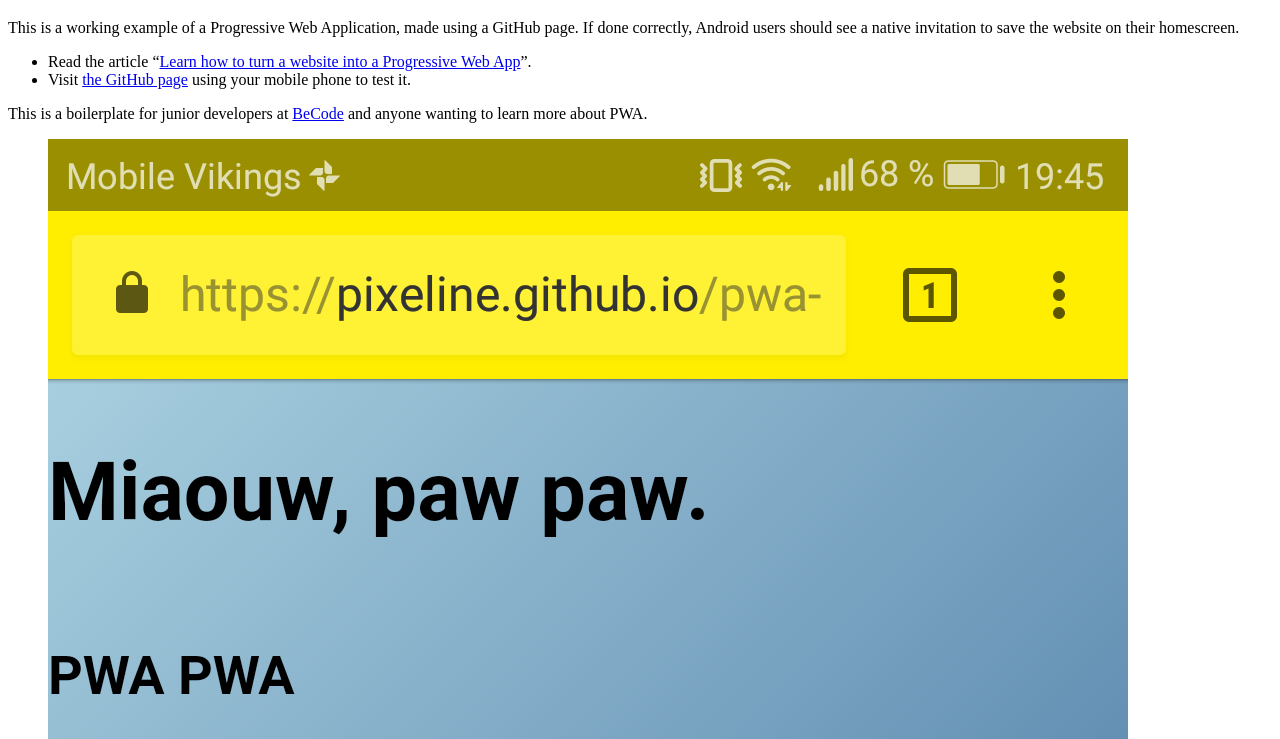
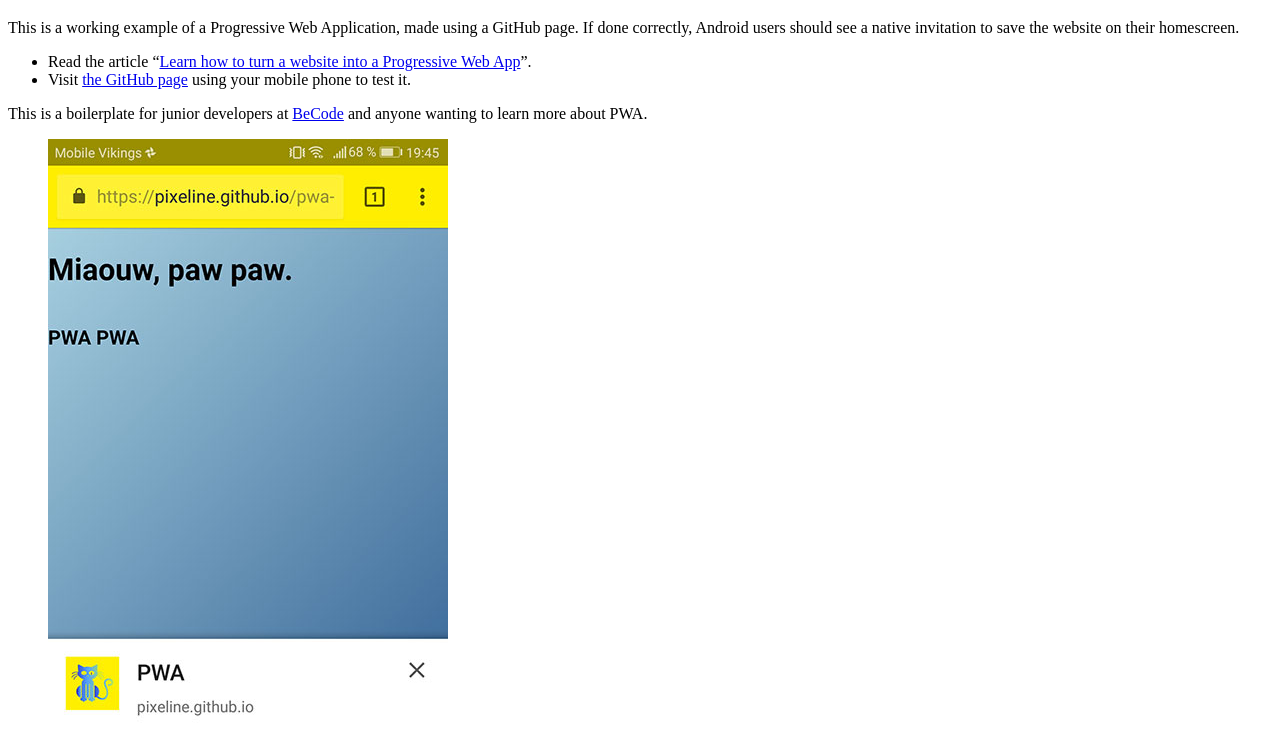
Before and after one commit to pixeline/pwa-example, a plain HTML site: page README.html in a window 1280 px wide. Shown: the part 61-800 px from the top of the page. Drawn offline with Linux system fonts and the light colour scheme.

Commit message:
reduced image

```diff
--- a/README.html
+++ b/README.html
@@ -17,7 +17,7 @@
 <p>This is a boilerplate for junior developers at <a href="http://www.becode.org">BeCode</a> and anyone wanting to learn more about PWA.</p>
 
 <figure>
-<img src="./SOURCES/add-to-homescreen.png" alt="" />
+<img src="./SOURCES/add-to-homescreen.jpg" alt="" />
 <figcaption></figcaption>
 </figure>
 
```
Also changed, not shown: SOURCES/add-to-homescreen.jpg (added), SOURCES/add-to-homescreen.png (deleted), index.html (indentation only), 3 other files.
